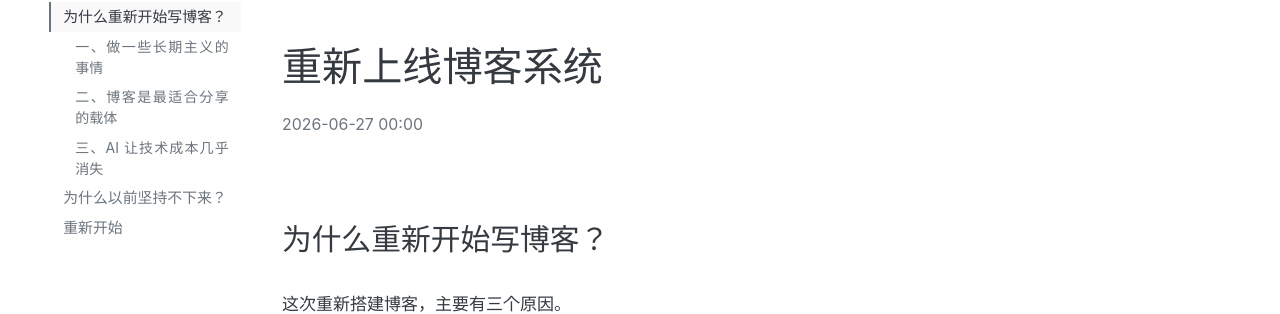
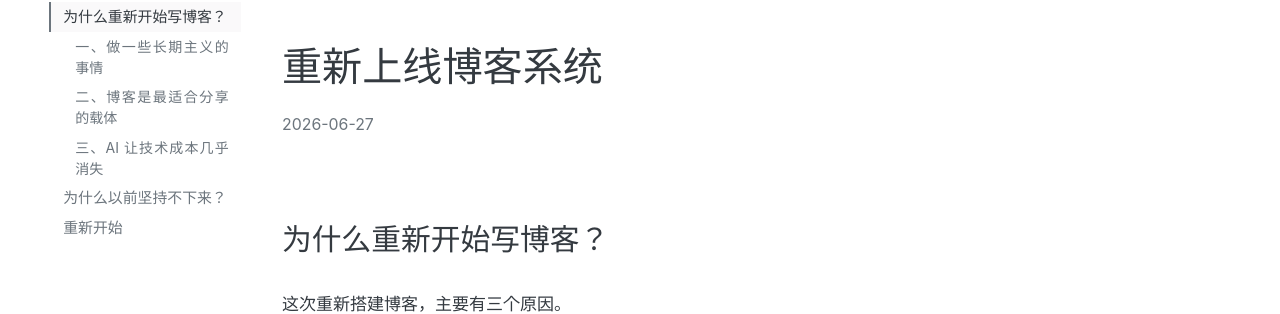
Before and after one commit to XianwuLin/xianwulin.github.io, a Jekyll site: the page built from _posts/2026-06-27-resetup-new-blog.md, in a window 1280 px wide. Shown: the part 134-448 px from the top of the page. Built offline with Jekyll 4.4.1, drawn with Linux system fonts in a browser that asks for light colours; comment, search, counter and statistics services are not loaded.

Commit message:
fix time display bug

```diff
--- a/_layouts/post.html
+++ b/_layouts/post.html
@@ -23,7 +23,7 @@ layout: default
     <header class="post__header">
       <h1 class="post__title">{{ page.title | escape }}</h1>
       <div class="post__meta">
-        <time>{{ page.date | date: "%Y-%m-%d %H:%M" }}</time>
+        <time>{{ page.date | date: "%Y-%m-%d" }}</time>
       </div>
     </header>
     <div class="post__content content">
```
